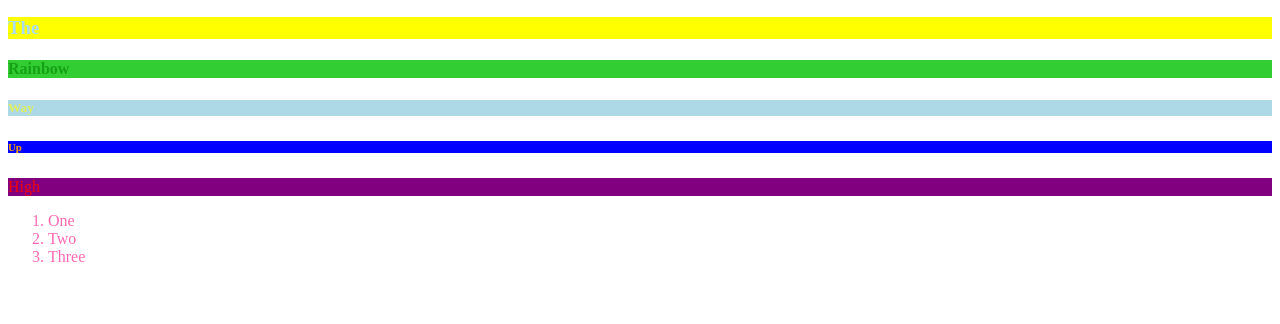
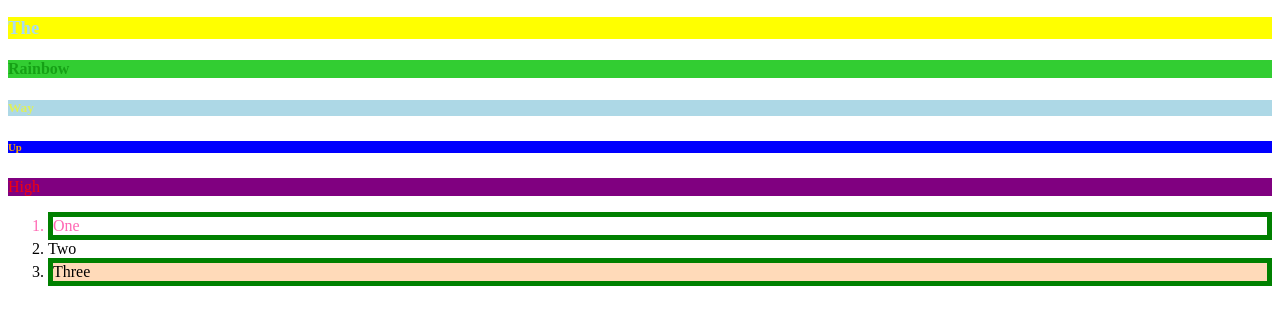
Before and after one commit to coadaro/ColorsExercise, a plain HTML site: page index.html in a window 1280 px wide. Shown: the part 110-434 px from the top of the page. Drawn offline with Linux system fonts and the light colour scheme.

Commit message:
ColorsExerciseWithBonus

```diff
--- a/colorsExercise.css
+++ b/colorsExercise.css
@@ -33,6 +33,16 @@ p {
     background-color: purple;
 }
 
-li {
+#idName {
     color: hotpink;
 }
+
+li:last-child {
+    background-color: peachpuff;
+}
+
+.className {
+    border: green;
+    border-style: solid;
+    border-width: 5px;
+}
--- a/index.html
+++ b/index.html
@@ -8,33 +8,22 @@
     <title>CSS Colors Exercise</title>
 </head>
 <body>
+
     <div>
         <h1>Somewhere</h1>
-    </div>
-    <div>
         <h2>Over</h2>
-    </div>
-    <div>
         <h3>The</h3>
-    </div>
-    <div>
         <h4>Rainbow</h4>
-    </div>
-    <div>
         <h5>Way</h5>
-    </div>
-    <div>
         <h6>Up</h6>
-    </div>
-    <div>
         <p>High</p>
     </div>
 
     <div>
         <ol>
-            <li>One</li>
+            <li id="idName" class="className">One</li>
             <li>Two</li>
-            <li>Three</li>
+            <li class="className">Three</li>
         </ol>
     </div>
 
```
